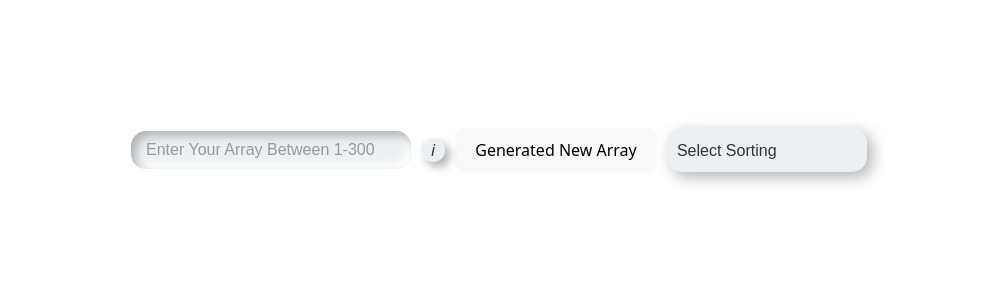
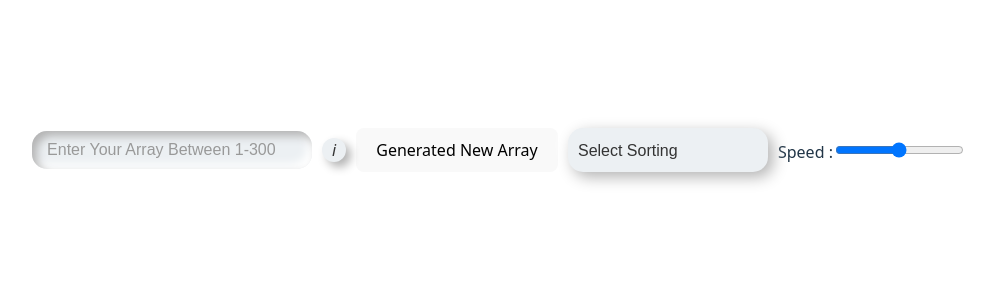
Before and after one commit to ncmnjgf/react-visaulizer-sorting, a React (Vite) app: page / in a window 1280 px wide. Shown: the top 300 px of the page, without its empty margins (141-1135 px from the left). Built offline with nearby package versions, Linux system fonts and the light colour scheme.

Commit message:
git repo

```diff
--- a/src/App.jsx
+++ b/src/App.jsx
@@ -2,16 +2,18 @@ import { useEffect, useState } from 'react'
 import './App.css'
 import Visualizer from './control/Visualizer';
 import Control from './control/Control';
+import { MergeSort } from './control/algorithm/mergeSort';
 import bubblesort from './control/algorithm/BubbleSort';
 function App() {
 
   const [array, setarray] = useState([]);
-  const [user,setuser]  = useState('');
-
+  const [user, setuser] = useState('');
+  const [speed, setSpeed] = useState(100);
+  const [isSorting, setIsSorting] = useState(false);
+  const [selectedSorting, setSelectedSorting] = useState('');
   useEffect(() => {
-  if(user){
+    if (user) {
       const userInput = user.split(","); // split by commas
-
       const filtered = userInput
         .map(item => parseFloat(item)) // convert to number (float first)
         .filter(num => !isNaN(num) && Number.isInteger(num) && num <= 500); // keep only valid integers ≤ 500
@@ -22,20 +24,31 @@ useEffect(() => {
   }, [user]);
 
   const handleNewArrayGenerate = () => {
-    const newArray = Array.from({ length: 6 }, () =>
+    const newArray = Array.from({ length: 10 }, () =>
       Math.floor(Math.random() * 500)
     );
     setarray(newArray)
   }
+    const reSet = () => {
+    setarray([])
+    setSelectedSorting('')
+  };
 
   const handleSorting = (e) => {
-
     const sortingMethod = e.target.value;
+    setSelectedSorting(sortingMethod)
+    setIsSorting(true);
+    let animationArr = [];
     switch (sortingMethod) {
       case 'bubblesort':
-        const animationArr = bubblesort(array);
+        animationArr = bubblesort(array);
         bubbleAnimation(animationArr)
         break;
+      case "mergeSort":
+        animationArr = MergeSort(array);
+        animateMergeSorting(animationArr);
+        break;
+
       default:
         break;
     }
@@ -65,25 +78,54 @@ useEffect(() => {
       barOne.style.backgroundColor = swap ? 'red' : 'yellow'
       barTwo.style.backgroundColor = swap ? 'red' : 'yellow'
     }
-    setTimeout(()=>{
+    setTimeout(() => {
       for (let j = 0; j < barEle.length; j++) {
-      setTimeout(()=>{
+        setTimeout(() => {
           barEle[j].style.backgroundColor = 'green'
-      },j* 150)
+        }, j * 150)
 
       }
-    },animation.length * 150)
+    }, animation.length * 150)
+  };
+
+  const animateMergeSorting = (animations) => {
+    const bars = document.getElementsByClassName("bar");
+    for (let i = 0; i < animations.length; i++) {
+      const isColorChange = i % 3 !== 2;
+      if (isColorChange) {
+        const [barOneIdx, barTwoIdx] = animations[i];
+        const barOne = bars[barOneIdx];
+        const barTwo = bars[barTwoIdx];
+        const color = i % 3 === 0 ? "yellow" : "blue";
+        setTimeout(() => {
+          barOne.style.backgroundColor = color;
+          barTwo.style.backgroundColor = color;
+        }, i * speed);
+      } else {
+        setTimeout(() => {
+          const [barOneIdx, newHeight] = animations[i];
+          const barOne = bars[barOneIdx];
+          barOne.style.height = `${newHeight}px`;
+          barOne.innerHTML = newHeight;
+        }, i * speed);
       }
+    }
+  };
 
 
   return (
     <>
       <Control handleNewArrayGenerate={handleNewArrayGenerate}
-        handleSorting={handleSorting} user = {user} setuser={setuser}/>
+        handleSorting={handleSorting} user={user} setuser={setuser}
+        setSpeed={setSpeed}
+        reSet={reSet}
+        isSorting={isSorting}
+        speed={speed}
+        selectedSorting={selectedSorting}
 
 
 
-
+      />
       <Visualizer array={array} />
     </>
 
--- a/src/control/Control.jsx
+++ b/src/control/Control.jsx
@@ -1,6 +1,6 @@
 import React from 'react'
 import "./Visualizer.css"
-const Control = ({ handleNewArrayGenerate, handleSorting, user, setuser }) => {
+const Control = ({ handleNewArrayGenerate, handleSorting, user,isSorting, setuser ,reSet, selectedSorting}) => {
   return (
     <div className='controls-container'>
       <div className='input-wrapper'>
@@ -14,7 +14,22 @@ const Control = ({ handleNewArrayGenerate, handleSorting, user, setuser }) => {
       <select className='neumorphism-dropdown ' onChange={handleSorting}>
         <option value=''>Select Sorting</option>
         <option value='bubblesort'>Bubble Sorting</option>
+        <option value='mergesort'>Merge Sorting</option>
+        <option value='selectionsort'>Selection Sorting</option>
       </select>
+      <label>
+        Speed :
+        <input
+        type='range'
+        min="10"
+        max="200"
+        className='speedControl'
+        onChange={(e) => setSpeed(200 -e.target.value)}
+        disabled={isSorting}
+
+        />
+
+      </label>
     </div>
   )
 }
--- /dev/null
+++ b/src/control/algorithm/mergeSort.jsx
@@ -0,0 +1,59 @@
+export const MergeSort = (array) => {
+    const animations = [];
+    if (array.length <= 1) return animations;
+
+    const auxiliaryArray = array.slice();
+    const sortedArray = array.slice();
+
+    mergeSortHelper(sortedArray, 0, sortedArray.length - 1, auxiliaryArray, animations);
+    return animations;
+  };
+
+  const mergeSortHelper = (sortedArray, startIdx, endIdx, auxiliaryArray, animations) => {
+    if (startIdx === endIdx) return;
+
+    const middleIdx = Math.floor((startIdx + endIdx) / 2);
+    mergeSortHelper(auxiliaryArray, startIdx, middleIdx, sortedArray, animations);
+    mergeSortHelper(auxiliaryArray, middleIdx + 1, endIdx, sortedArray, animations);
+
+    doMerge(sortedArray, startIdx, middleIdx, endIdx, auxiliaryArray, animations);
+  };
+
+  const doMerge = (sortedArray, startIdx, middleIdx, endIdx, auxiliaryArray, animations) => {
+    let k = startIdx;
+    let i = startIdx;
+    let j = middleIdx + 1;
+
+    while (i <= middleIdx && j <= endIdx) {
+      // Push two indices that are being compared
+      animations.push([i, j]);
+      // Push two indices again, to change their color back
+      animations.push([i, j]);
+
+      if (auxiliaryArray[i] <= auxiliaryArray[j]) {
+        // Push index and its new height
+        animations.push([k, auxiliaryArray[i]]);
+        sortedArray[k++] = auxiliaryArray[i++]; // Update the sortedArray copy
+      } else {
+        // Push index and its new height
+        animations.push([k, auxiliaryArray[j]]);
+        sortedArray[k++] = auxiliaryArray[j++]; // Update the sortedArray copy
+      }
+    }
+
+    while (i <= middleIdx) {
+      animations.push([i, i]);
+      animations.push([i, i]);
+
+      animations.push([k, auxiliaryArray[i]]);
+      sortedArray[k++] = auxiliaryArray[i++]; // Update the sortedArray copy
+    }
+
+    while (j <= endIdx) {
+      animations.push([j, j]);
+      animations.push([j, j]);
+
+      animations.push([k, auxiliaryArray[j]]);
+      sortedArray[k++] = auxiliaryArray[j++]; // Update the sortedArray copy
+    }
+  };
```
Lines whose indentation alone changed are shown as unchanged.
